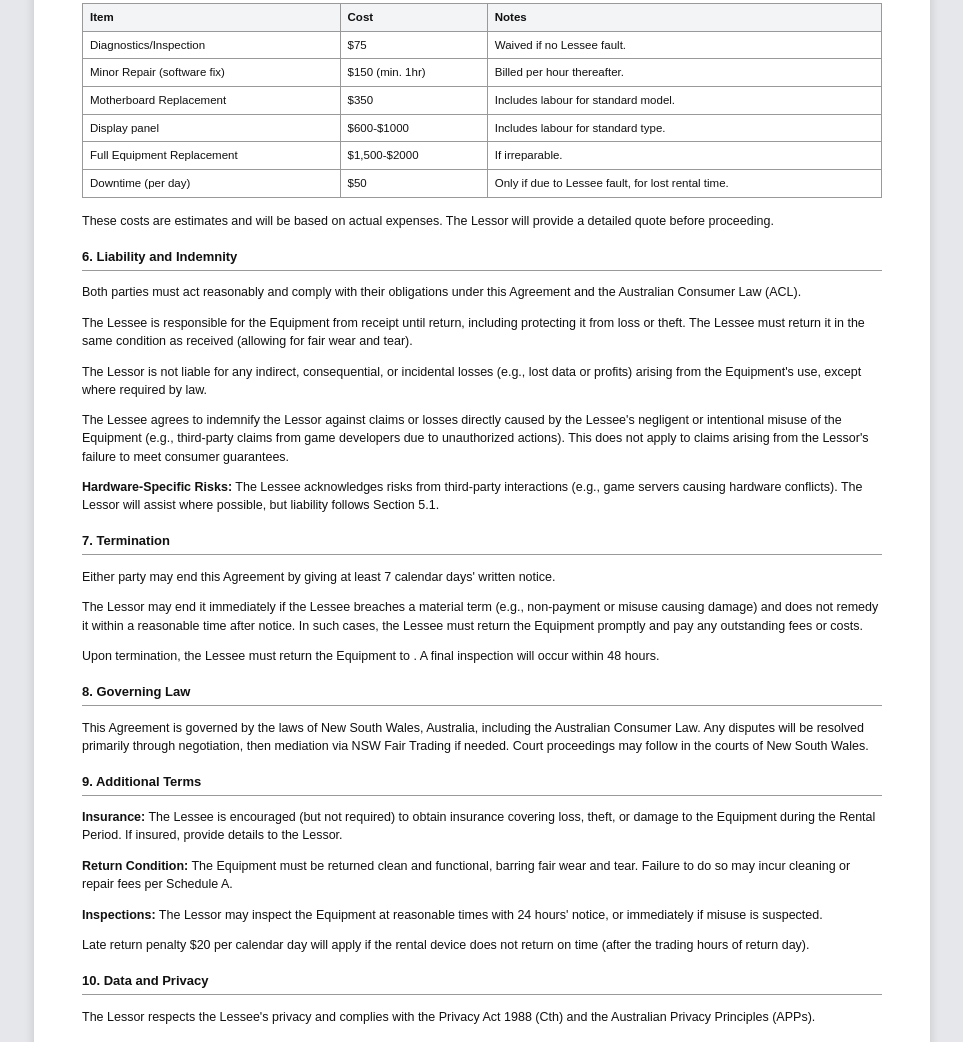
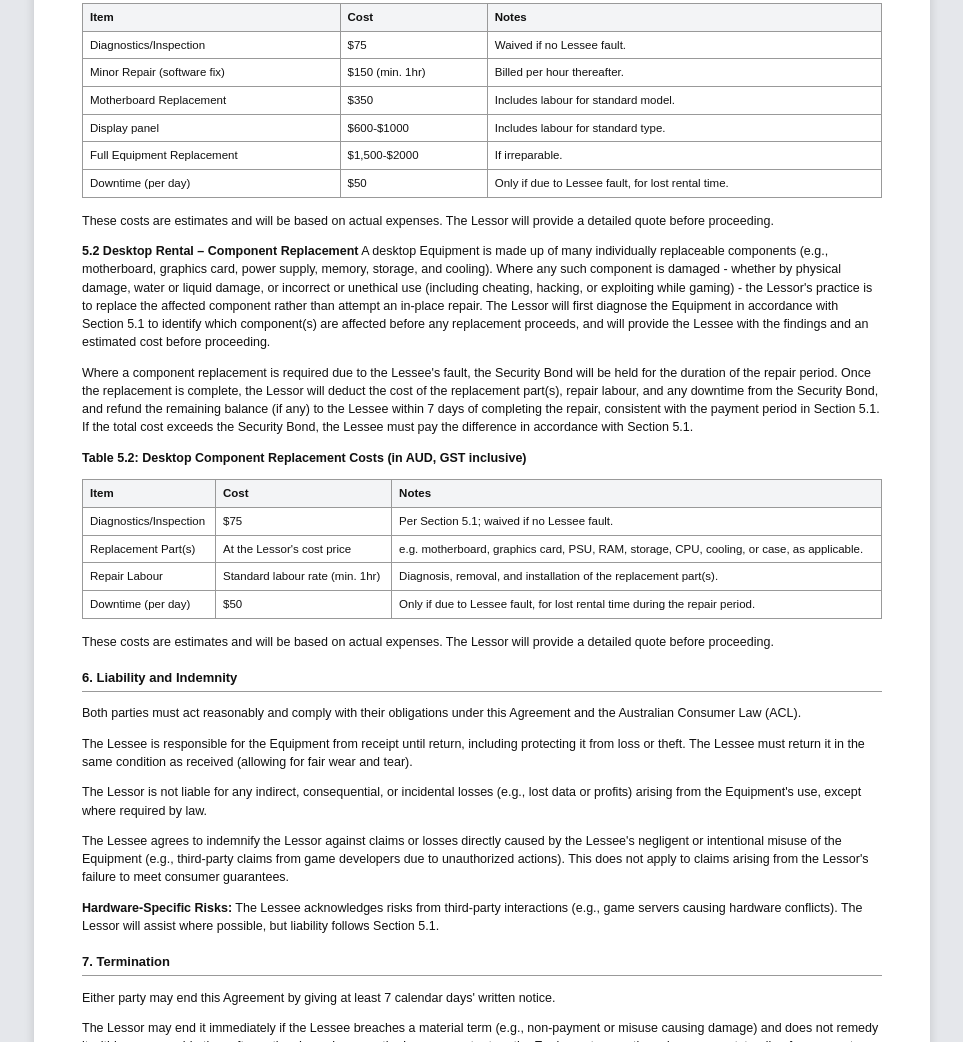
Before and after one commit to poosh0803/Luxtronic-Rental-NEO, a website: page views/print-agreement.html in a window 1280 px wide. Shown: the part 1593-2635 px from the top of the page, without its empty margins (158-1121 px from the left). Drawn offline with Linux system fonts and the light colour scheme.

Commit message:
Add Section 5.2 covering desktop component replacement
Desktops are made of many separately replaceable parts, so unlike the
laptop-oriented repair table in 5.1/Schedule A, damaged components get
replaced rather than repaired in place - whether from physical damage,
water damage, or improper/unethical use (e.g. cheating/hacking in
games). Adds the diagnose-first process, bond-holds-during-repair and
refund-of-remainder terms, plus its own cost table.

Co-Authored-By: Claude Sonnet 5 <noreply@anthropic.com>

```diff
--- a/views/print-agreement.html
+++ b/views/print-agreement.html
@@ -101,6 +101,21 @@
   </table>
   <p>These costs are estimates and will be based on actual expenses. The Lessor will provide a detailed quote before proceeding.</p>
 
+  <p><strong>5.2 Desktop Rental – Component Replacement</strong> A desktop Equipment is made up of many individually replaceable components (e.g., motherboard, graphics card, power supply, memory, storage, and cooling). Where any such component is damaged - whether by physical damage, water or liquid damage, or incorrect or unethical use (including cheating, hacking, or exploiting while gaming) - the Lessor's practice is to replace the affected component rather than attempt an in-place repair. The Lessor will first diagnose the Equipment in accordance with Section 5.1 to identify which component(s) are affected before any replacement proceeds, and will provide the Lessee with the findings and an estimated cost before proceeding.</p>
+  <p>Where a component replacement is required due to the Lessee's fault, the Security Bond will be held for the duration of the repair period. Once the replacement is complete, the Lessor will deduct the cost of the replacement part(s), repair labour, and any downtime from the Security Bond, and refund the remaining balance (if any) to the Lessee within 7 days of completing the repair, consistent with the payment period in Section 5.1. If the total cost exceeds the Security Bond, the Lessee must pay the difference in accordance with Section 5.1.</p>
+
+  <p><strong>Table 5.2: Desktop Component Replacement Costs (in AUD, GST inclusive)</strong></p>
+  <table class="schedule-a">
+    <thead><tr><th>Item</th><th>Cost</th><th>Notes</th></tr></thead>
+    <tbody>
+      <tr><td>Diagnostics/Inspection</td><td>$75</td><td>Per Section 5.1; waived if no Lessee fault.</td></tr>
+      <tr><td>Replacement Part(s)</td><td>At the Lessor's cost price</td><td>e.g. motherboard, graphics card, PSU, RAM, storage, CPU, cooling, or case, as applicable.</td></tr>
+      <tr><td>Repair Labour</td><td>Standard labour rate (min. 1hr)</td><td>Diagnosis, removal, and installation of the replacement part(s).</td></tr>
+      <tr><td>Downtime (per day)</td><td>$50</td><td>Only if due to Lessee fault, for lost rental time during the repair period.</td></tr>
+    </tbody>
+  </table>
+  <p>These costs are estimates and will be based on actual expenses. The Lessor will provide a detailed quote before proceeding.</p>
+
   <h3 class="section-title">6. Liability and Indemnity</h3>
   <p>Both parties must act reasonably and comply with their obligations under this Agreement and the Australian Consumer Law (ACL).</p>
   <p>The Lessee is responsible for the Equipment from receipt until return, including protecting it from loss or theft. The Lessee must return it in the same condition as received (allowing for fair wear and tear).</p>
```
